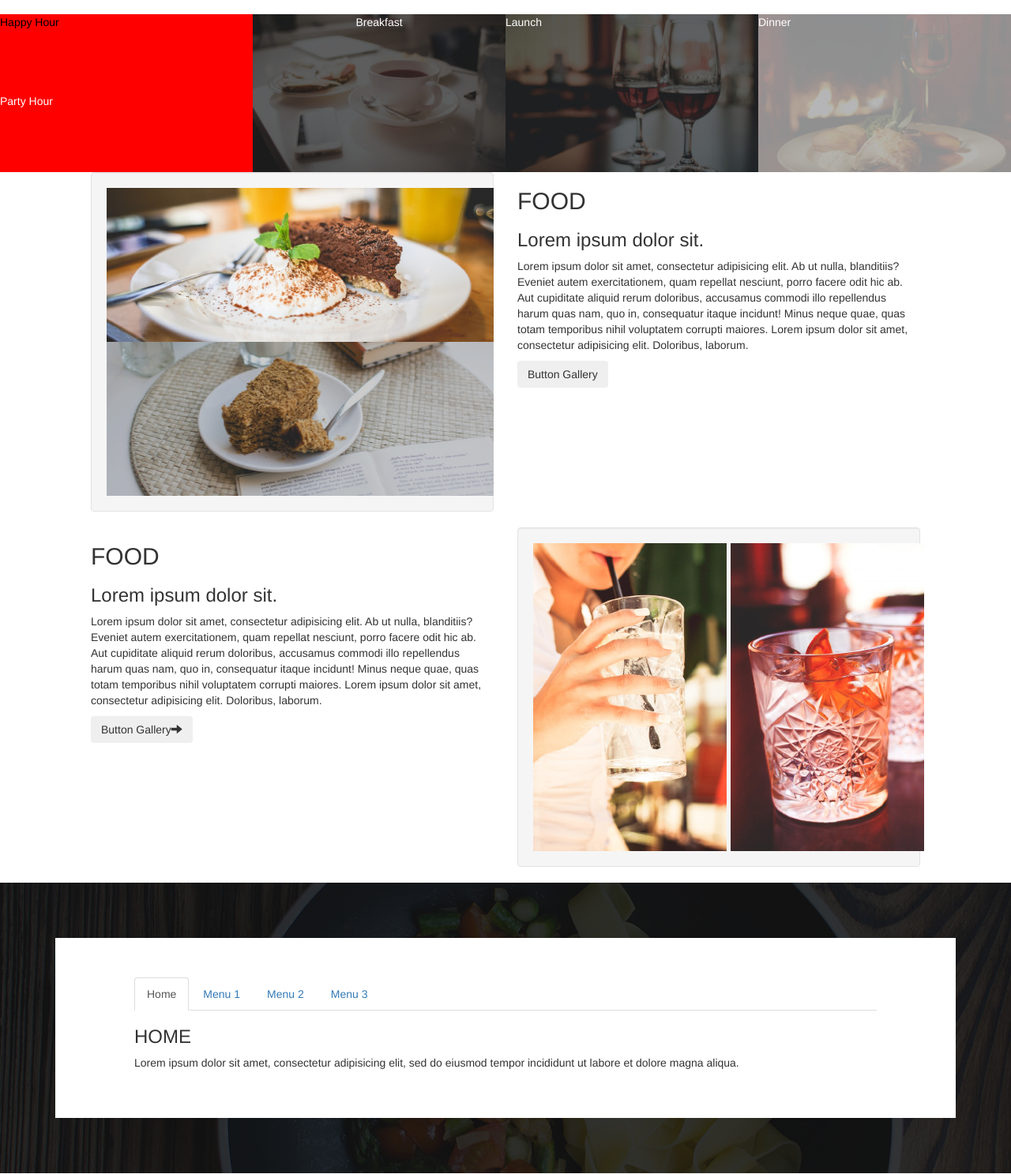
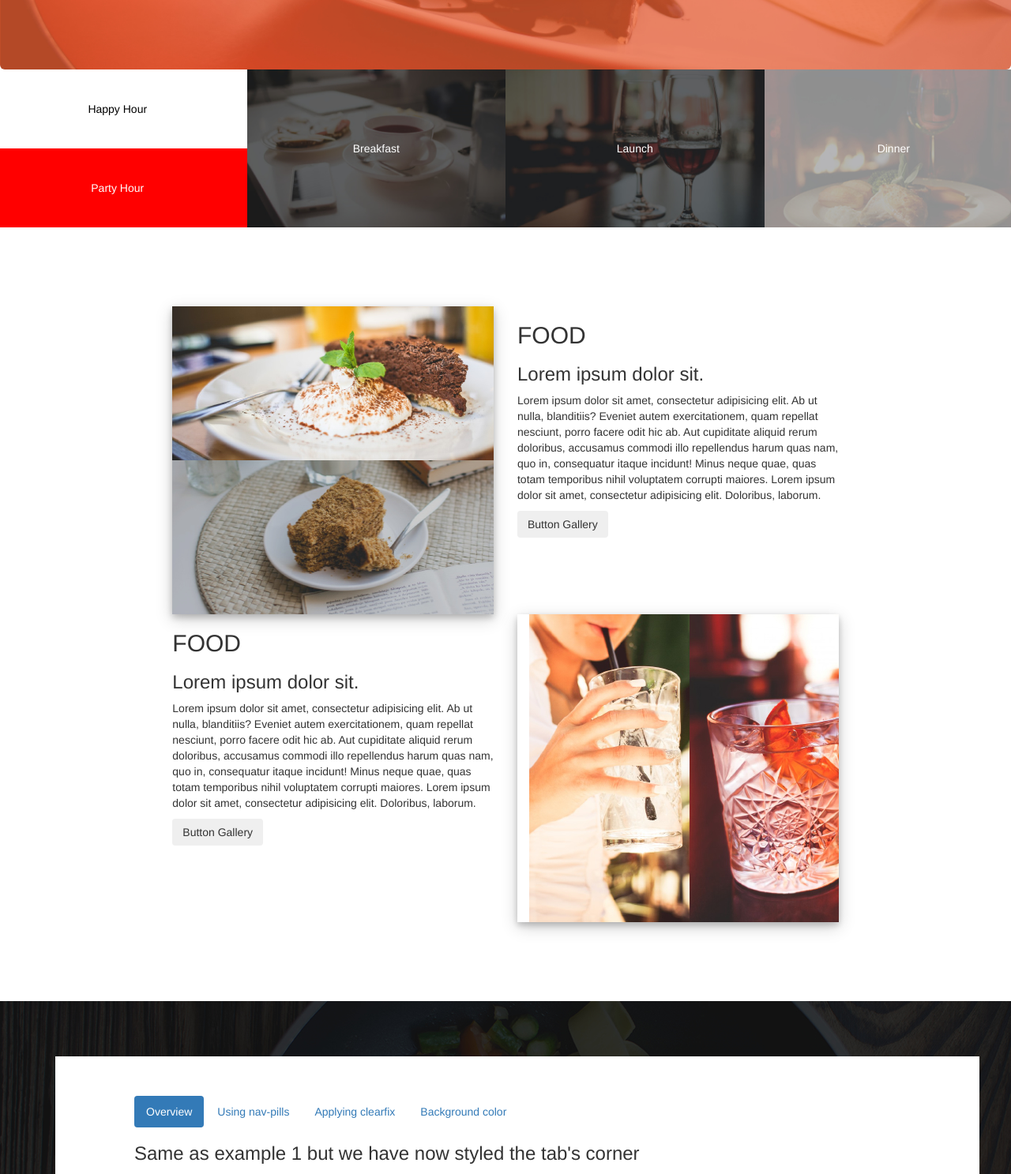
Before and after one commit to Ianodad/Anita-s-Kitchen, a plain HTML site: page index.html in a window 1280 px wide. Shown: the part 512-1999 px from the top of the page at 79% size. Drawn offline with Linux system fonts and the light colour scheme.

Commit message:
styled content div added shadow around image and padded the container

```diff
--- a/css/styles.css
+++ b/css/styles.css
@@ -4,66 +4,62 @@
 .jumbotron{
     background-image: url(../images/backgrounds/landing.jpg);
     background-repeat:no-repeat;
-    background-size: 100% 100%;
     background-size: cover;
-    height: 500px;
-}
-.logo{
+    height: 600px;
+    border-radius: 0px;
+    padding: 0px;
+    margin: 0px;
+    border: 0 none;
 
 }
+.col-md-12{
+    border-radius: 0px;
+}
+
+.logo{
+    display: block;
+    position: relative;
+    text-align:center;
+}
 .heading{
+    text-align: center;
+}
+h1{
+    font-size: 18px;
+    font-family: 'Karma', serif;
+}
+/* Menu styling starts here*/
+
+.menu{
+    padding:0;
+}
+.col-md-12{
+    padding: 0;
+}
 
 }
-/* Menu styling starts here*/
-.row{
-    position: relative;
-}
-.menu{
-    padding: inherit;
-}
-.col-md-3{
+
+.pad{
     padding: 0;
-
+    margin: 0;
 }
 .menu p{
     color: white;
+    text-align: center;
+    line-height: 200px;
+}
+.hour{
+    padding: 0;
+}
+.hour p{
+    color: white;
+    text-align: center;
+    line-height: 100px;
 
 }
 
-.breakfast{
-    background-image: url(../images/foodtop/breakfast.jpg);
-    height:200px;
-    text-align: center;
-    padding: 0;
-    background-repeat:no-repeat;
-    background-size: 100% 100%;
-    background-size: cover;
-    width: auto;
-}
-.launch{
-    background-image: url(../images/foodtop/lunch.jpg);
-    background-repeat:no-repeat;
-    background-size: 100% 100%;
-    background-size: cover;
-    width: auto;
-    height:200px;
-
-
-}
-.dinner{
-    background-image: url(../images/foodtop/dinner2.jpg);
-    background-repeat:no-repeat;
-    background-size: 100% 100%;
-    background-size: cover;
-    width: auto;
-    height:200px;
-    margin: 0;
-}
-.happy p {
-    color: black;
-}
 .happy{
-    background-color: red;
+    background-color: white;
     height:100px;
     margin: 0;
 
@@ -74,10 +70,72 @@
     margin: 0;
 
 }
+.breakfast{
+    background-image: url(../images/foodtop/breakfast.jpg);
+    background-repeat:no-repeat;
+    background-size: cover;
+    text-align: center;
+    height:200px;
+    padding: 0;
+
+}
+.launch{
+    background-image: url(../images/foodtop/lunch.jpg);
+    background-repeat:no-repeat;
+    background-size: cover;
+    text-align: center;
+    height:200px;
+    padding: 0;
+
+
+}
+.dinner{
+    background-image: url(../images/foodtop/dinner2.jpg);
+    background-repeat:no-repeat;
+    background-size: cover;
+    text-align: center;
+    height:200px;
+    padding: 0;
+}
+.happy p {
+    color: black;
+}
+
+
+}
+
 /*Conetent syleing start here*/
 
 .excitment{
-    padding: 0px 100px;
+    padding-top:100px;
+    padding-bottom: 100px;
+    margin-top: 200px;
+    }
+.shadow-box{
+    overflow: auto;
+    box-shadow: 0 4px 8px 0 rgba(0, 0, 0, 0.2), 0 6px 20px 0 rgba(0, 0, 0, 0.19);
+    object-position: 100%;
+    padding: 0;
+    margin: 0;
+    display: block;
+    text-align: center;
+
+
+}
+.images{
+    width: 100%;
+    height: 100%;
+}
+.content{
+    padding-top: 100px;
+    padding-bottom: 100px;
+}
+.fastfood{
+    text-align: center;
+    padding-top: 30px;
+    padding-bottom: 30px;
+    position: inherit;
+
 }
 /*selectMenu styleing starts here*/
 
@@ -91,9 +149,16 @@
     margin: 20px 20px;
     background-color: white;
 }
+.tab{
+    background-color: grey;
+
+}
 /*testimony styling */
 .testimony{
 
+}
+.test{
+    box-shadow: 0 4px 8px 0 rgba(0, 0, 0, 0.2), 0 6px 20px 0 rgba(0, 0, 0, 0.19);
 }
 /* subscribe styling starts here*/
 
--- a/index.html
+++ b/index.html
@@ -6,27 +6,28 @@
         <link href="css/styles.css" rel="stylesheet" type="text/css">
         <script src="js/jquery-3.3.1.js"></script>
         <script src="js/scripts.js"></script>
-        <title></title>
+        <link href="https://fonts.googleapis.com/css?family=Karma" rel="stylesheet">
+
+        <title>Anita's Kitchen</title>
     </head>
 
     <body>
         <div class="container-fluid row">
             <div class="jumbotron col-md-12">
                 <div class="logo">
-                    <img src="images/logoBig.png">
+                    <img src="images/logoBig.png" alt="Website logo">
                 </div>
                 <div class="heading">
-                    <h>
+                    <h1>
                         We Provide The Best Food
                         <br>At the <strong>Right Price</strong>
-                    </h>
+                    </h1>
                 </div>
 
             </div>
             <div class="menu col-md-12">
                 <div class="row">
-                    <div class="col-md-3 col-lg-3">
-                        <div class="hour">
+                    <div class="col-md-3 col-lg-3 hour">
                         <div class="happy">
                             <p>Happy Hour</p>
                         </div>
@@ -34,42 +35,51 @@
                             <p>Party Hour</p>
                         </div>
                     </div>
-                    </div>
-
-                    <div class="col-md-3 col-lg-3">
-                        <div class="breakfast" id="bf">
+                    <div class="col-md-3 col-lg-3 breakfast">
                         <p>Breakfast</p>
                     </div>
-                    </div>
-                    <div class="col-md-3 col-lg-3" id="ln">
-                        <div class="launch">
+                    <div class="col-md-3 col-lg-3 launch">
                         <p>Launch</p>
                     </div>
-                    </div>
-                    <div class="col-md-3 col-lg-3" id="dn">
-                        <div class="dinner">
+                    <div class="col-md-3 col-lg-3 dinner">
                         <p>Dinner</p>
                     </div>
                 </div>
             </div>
+            <div class="content col-md-12">
+                <div class="row ">
+                    <div class="col-md-2"></div>
+                    <div class="col-md-8 excitment">
+                        <div class="row">
+                            <div class="col-cmd-6 col-lg-6">
+                                <div class="shadow-box">
+                                    <div class="images">
+                                        <img src="images/fastFood1.jpg">
 
-            </div>
 
-            <div class="content col-md-12">
-                <div class="excitment">
-                    <div class="row">
-                        <div class="col-md-6 col-lg-6">
-                            <div class="well shadow-box">
-                                <div class="fast1">
-                                    <img src="images/fastFood1.jpg">
-                                </div>
-                                <div class="fast2">
                                         <img src="images/fastFood2.jpg">
                                     </div>
                                 </div>
                             </div>
-                        <div class="col-md-6 col-lg-6 col-lg-6">
+                            <div class="col-md-6 col-lg-6 col-lg-6 food">
                                 <div class="food">
+                                    <h2>FOOD</h2>
+                                    <h3>Lorem ipsum dolor sit.</h3>
+                                    <p>Lorem ipsum dolor sit amet, consectetur adipisicing elit. Ab ut nulla,
+                                        blanditiis? Eveniet autem exercitationem, quam repellat nesciunt,
+                                        porro facere odit hic ab. Aut cupiditate aliquid rerum doloribus,
+                                        accusamus commodi illo repellendus harum quas nam, quo in, consequatur
+                                        itaque incidunt! Minus neque quae, quas totam temporibus nihil
+                                        voluptatem corrupti maiores. Lorem ipsum dolor sit amet, consectetur
+                                        adipisicing elit. Doloribus, laborum.</p>
+                                    <button class="btn view1" type="button" name="button">Button Gallery</button>
+                                </div>
+                            </div>
+                        </div>
+
+
+                        <div class="row">
+                            <div class="col-md-6 col-lg-6 col-lg-6 food">
                                 <div class="foodcont">
                                     <h2>FOOD</h2>
                                     <h3>Lorem ipsum dolor sit.</h3>
@@ -82,34 +92,9 @@
                                         adipisicing elit. Doloribus, laborum.</p>
                                     <button class="btn view1" type="button" name="button">Button Gallery</button>
                                 </div>
-
-                            </div>
-                        </div>
-                    </div>
-
-
-                    <div class="row">
-                        <div class="col-md-6 col-lg-6 col-lg-6">
-                            <div class="food">
-                                <div class="drinkscont">
-                                    <h2>FOOD</h2>
-                                    <h3>Lorem ipsum dolor sit.</h3>
-                                    <p>Lorem ipsum dolor sit amet, consectetur adipisicing elit. Ab ut nulla,
-                                        blanditiis? Eveniet autem exercitationem, quam repellat nesciunt,
-                                        porro facere odit hic ab. Aut cupiditate aliquid rerum doloribus,
-                                        accusamus commodi illo repellendus harum quas nam, quo in, consequatur
-                                        itaque incidunt! Minus neque quae, quas totam temporibus nihil
-                                        voluptatem corrupti maiores. Lorem ipsum dolor sit amet, consectetur
-                                        adipisicing elit. Doloribus, laborum.</p>
-
-                                    <button class="btn view1" type="button" name="button">Button Gallery<span class="glyphicon glyphicon-arrow-right"></span></button>
-                                </div>
-
-                            </div>
                             </div>
                             <div class="col-md-6 col-lg-6">
-                            <div class="well shadow-box">
-                                <div class="row">
+                                <div class="row shadow-box">
                                     <div class="col-md-6 col-lg-6">
                                         <img src="images/drink1.jpg">
                                     </div>
@@ -120,43 +105,44 @@
                             </div>
                         </div>
                     </div>
+                    <div class="col-md-2"></div>
                 </div>
             </div>
             <div class="selectMenu col-md-12">
-                <div class="select">
-                    <ul class="nav nav-tabs">
-                        <li class="active"><a data-toggle="tab" href="#home">Home</a></li>
-                        <li><a data-toggle="tab" href="#menu1">Menu 1</a></li>
-                        <li><a data-toggle="tab" href="#menu2">Menu 2</a></li>
-                        <li><a data-toggle="tab" href="#menu3">Menu 3</a></li>
+                <div id="exTab3" class="container select">
+                    <ul class="nav nav-pills">
+                        <li class="active">
+                            <a href="#1b" data-toggle="tab">Overview</a>
+                        </li>
+                        <li><a href="#2b" data-toggle="tab">Using nav-pills</a>
+                        </li>
+                        <li><a href="#3b" data-toggle="tab">Applying clearfix</a>
+                        </li>
+                        <li><a href="#4a" data-toggle="tab">Background color</a>
+                        </li>
                     </ul>
 
-                    <div class="tab-content">
-                        <div id="home" class="tab-pane fade in active">
-                            <h3>HOME</h3>
-                            <p>Lorem ipsum dolor sit amet, consectetur adipisicing elit, sed do eiusmod
-                                tempor incididunt ut labore et dolore magna aliqua.</p>
+                    <div class="tab-content clearfix">
+                        <div class="tab-pane active" id="1b">
+                            <h3>Same as example 1 but we have now styled the tab's corner</h3>
                         </div>
-                        <div id="menu1" class="tab-pane fade">
-                            <h3>Menu 1</h3>
-                            <p>Ut enim ad minim veniam, quis nostrud exercitation ullamco laboris nisi ut
-                                aliquip ex ea commodo consequat.</p>
+                        <div class="tab-pane" id="2b">
+                            <h3>We use the class nav-pills instead of nav-tabs which automatically creates a background color for the tab</h3>
                         </div>
-                        <div id="menu2" class="tab-pane fade">
-                            <h3>Menu 2</h3>
-                            <p>Sed ut perspiciatis unde omnis iste natus error sit voluptatem accusantium
-                                doloremque laudantium, totam rem aperiam.</p>
+                        <div class="tab-pane" id="3b">
+                            <h3>We applied clearfix to the tab-content to rid of the gap between the tab and the content</h3>
                         </div>
-                        <div id="menu3" class="tab-pane fade">
-                            <h3>Menu 3</h3>
-                            <p>Eaque ipsa quae ab illo inventore veritatis et quasi architecto beatae vitae
-                                dicta sunt explicabo.</p>
+                        <div class="tab-pane" id="4b">
+                            <h3>We use css to change the background color of the content to be equal to the tab</h3>
                         </div>
                     </div>
                 </div>
+
             </div>
             <div class="testimony col-md-12">
-                <div class="test">
+                <div class="row">
+                    <div class="col-md-3"></div>
+                    <div class="col-md-6 test">
                         <div class="row">
                             <div class="col-md-6 col-lg-6">
                                 <h3>Our Happy Customer</h3>
@@ -170,6 +156,8 @@
 
                             </div>
                         </div>
+                    </div>
+                    <div class="col-md-3"></div>
                 </div>
 
             </div>
```
Lines whose indentation alone changed are shown as unchanged.
